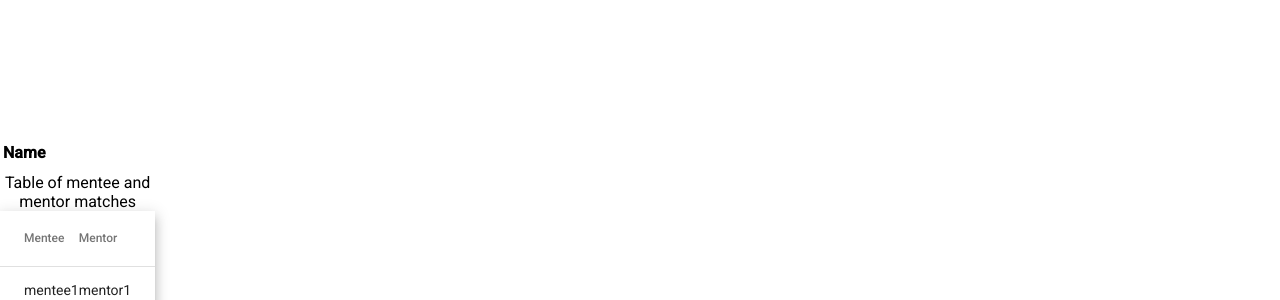
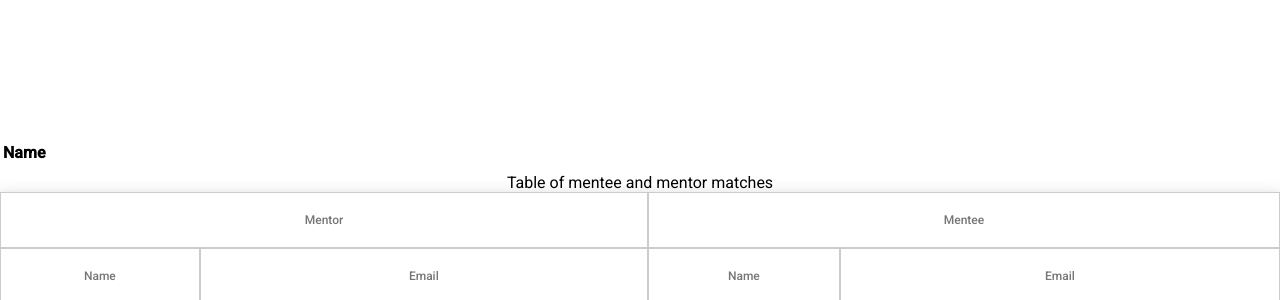
Before and after one commit to Tsz-Fung-Ryan/BondsForSuccess, an Angular app in the folder frontend/bonds-for-success/: page / in a window 1280 px wide. Shown: the part 500-800 px from the top of the page. Built offline with nearby package versions, Linux system fonts and the light colour scheme; what ngx-file-drop would draw is missing.

Commit message:
Got the formatting and spacing of the table correct

```diff
--- a/frontend/bonds-for-success/src/app/mentee-mentor-table/mentee-mentor-table.component.html
+++ b/frontend/bonds-for-success/src/app/mentee-mentor-table/mentee-mentor-table.component.html
@@ -9,19 +9,51 @@
 >
   <!-- TODO: Verify that this is the correct way to add a caption in the material table -->
   <caption>Table of mentee and mentor matches</caption>
-  <ng-container matColumnDef="mentee">
-    <th mat-header-cell *matHeaderCellDef> Mentee </th>
-    <!-- TODO: Figure out how to add multiple cells with a single header -->
+  <ng-container matColumnDef="menteeName">
+    <!-- Mentee Name Column -->
+    <th mat-header-cell *matHeaderCellDef> Name </th>
     <td mat-cell *matCellDef="let menteeMentorMatch"> {{menteeMentorMatch.mentee.name}} </td>
+  </ng-container>
+
+  <!-- Mentee Email Column -->
+  <ng-container matColumnDef="menteeEmail">
+    <th mat-header-cell *matHeaderCellDef> Email </th>
     <td mat-cell *matCellDef="let menteeMentorMatch"> {{menteeMentorMatch.mentee.email}} </td>
   </ng-container>
 
-  <ng-container matColumnDef="mentor">
-    <th mat-header-cell *matHeaderCellDef> Mentor </th>
+  <!-- Mentor Name Column -->
+  <ng-container matColumnDef="mentorName">
+    <th mat-header-cell *matHeaderCellDef> Name </th>
     <td mat-cell *matCellDef="let menteeMentorMatch"> {{menteeMentorMatch.mentor.name}} </td>
+  </ng-container>
+
+  <!-- Mentor Email Column -->
+  <ng-container matColumnDef="mentorEmail">
+    <th mat-header-cell *matHeaderCellDef> Email </th>
     <td mat-cell *matCellDef="let menteeMentorMatch"> {{menteeMentorMatch.mentor.email}} </td>
   </ng-container>
 
+  <!-- Header row first group -->
+  <ng-container matColumnDef="header-row-mentor">
+    <th
+      mat-header-cell
+      *matHeaderCellDef
+      style="text-align: center;"
+      [attr.colspan]="2"
+    > Mentor </th>
+  </ng-container>
+
+  <!-- Header row second group -->
+  <ng-container matColumnDef="header-row-mentee">
+    <th
+      mat-header-cell
+      *matHeaderCellDef
+      style="text-align: center;"
+      [attr.colspan]="2"
+    > Mentee </th>
+  </ng-container>
+
+  <tr mat-header-row *matHeaderRowDef="['header-row-mentor', 'header-row-mentee']"></tr>
   <tr mat-header-row *matHeaderRowDef="displayedColumns"></tr>
   <tr mat-row cdkDrag *matRowDef="let row; columns: displayedColumns;"></tr>
 </table>
--- a/frontend/bonds-for-success/src/app/mentee-mentor-table/mentee-mentor-table.component.scss
+++ b/frontend/bonds-for-success/src/app/mentee-mentor-table/mentee-mentor-table.component.scss
@@ -17,3 +17,13 @@
 .cdk-drop-list-dragging .mat-row:not(.cdk-drag-placeholder) {
   transition: transform 250ms cubic-bezier(0, 0, 0.2, 1);
 }
+
+table {
+  width: 100%;
+}
+
+th.mat-header-cell, td.mat-cell {
+    text-align: center;
+    border: 1px solid #CCC;
+    padding: 0 !important;
+}
--- a/frontend/bonds-for-success/src/app/mentee-mentor-table/mentee-mentor-table.component.ts
+++ b/frontend/bonds-for-success/src/app/mentee-mentor-table/mentee-mentor-table.component.ts
@@ -68,7 +68,7 @@ const MENTEE_MENTOR_DATA: MenteeMentorData[] = [
 export class MenteeMentorTableComponent {
   @ViewChild('menteeMentorTable') menteeMentorTable: MatTable<MenteeMentorData> | undefined;
 
-  public displayedColumns = ['mentee', 'mentor'];
+  public displayedColumns = ['menteeName', 'menteeEmail', 'mentorName', 'mentorEmail'];
   public menteeMentorData = MENTEE_MENTOR_DATA;
 
   drop(event: CdkDragDrop<string[]>) {
```
